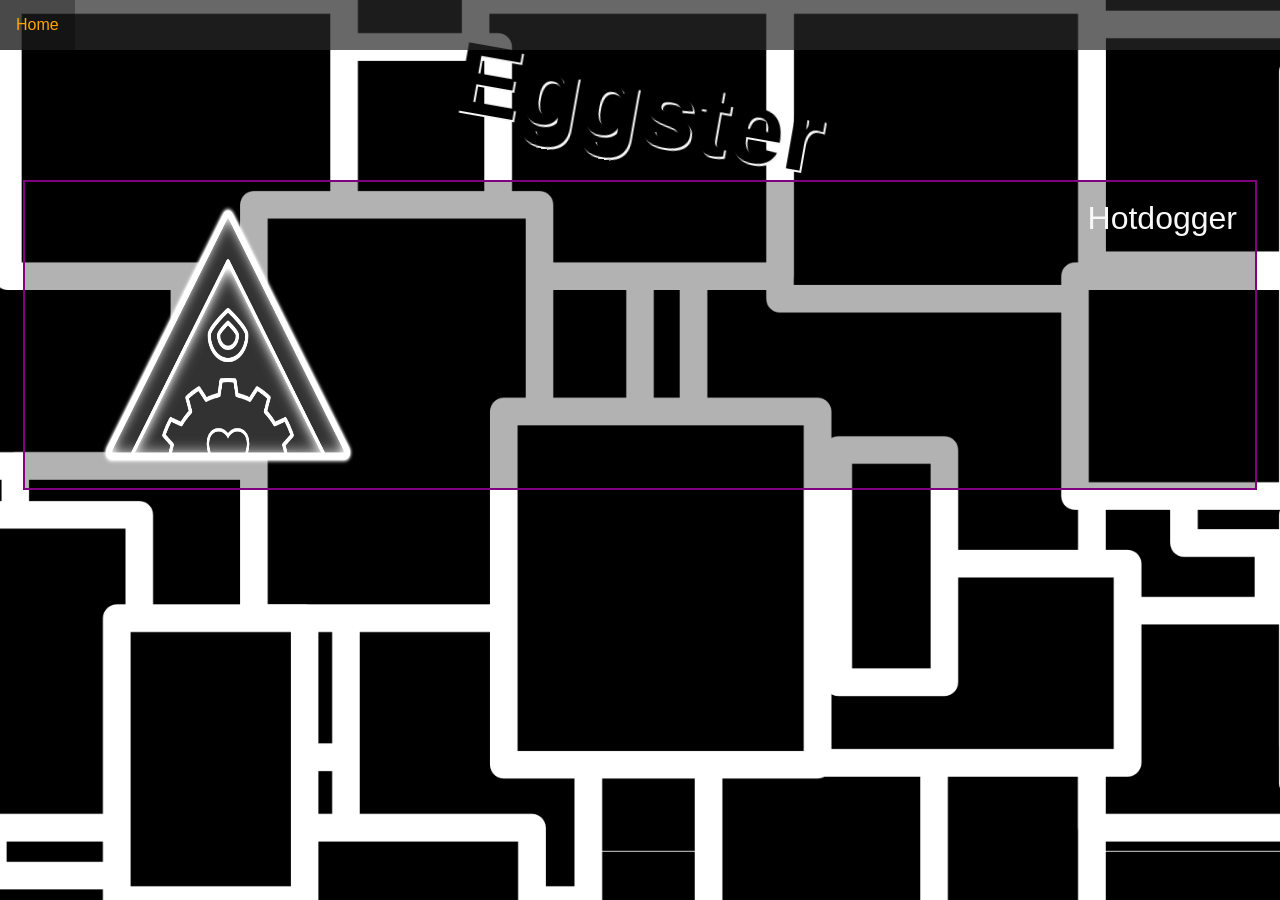
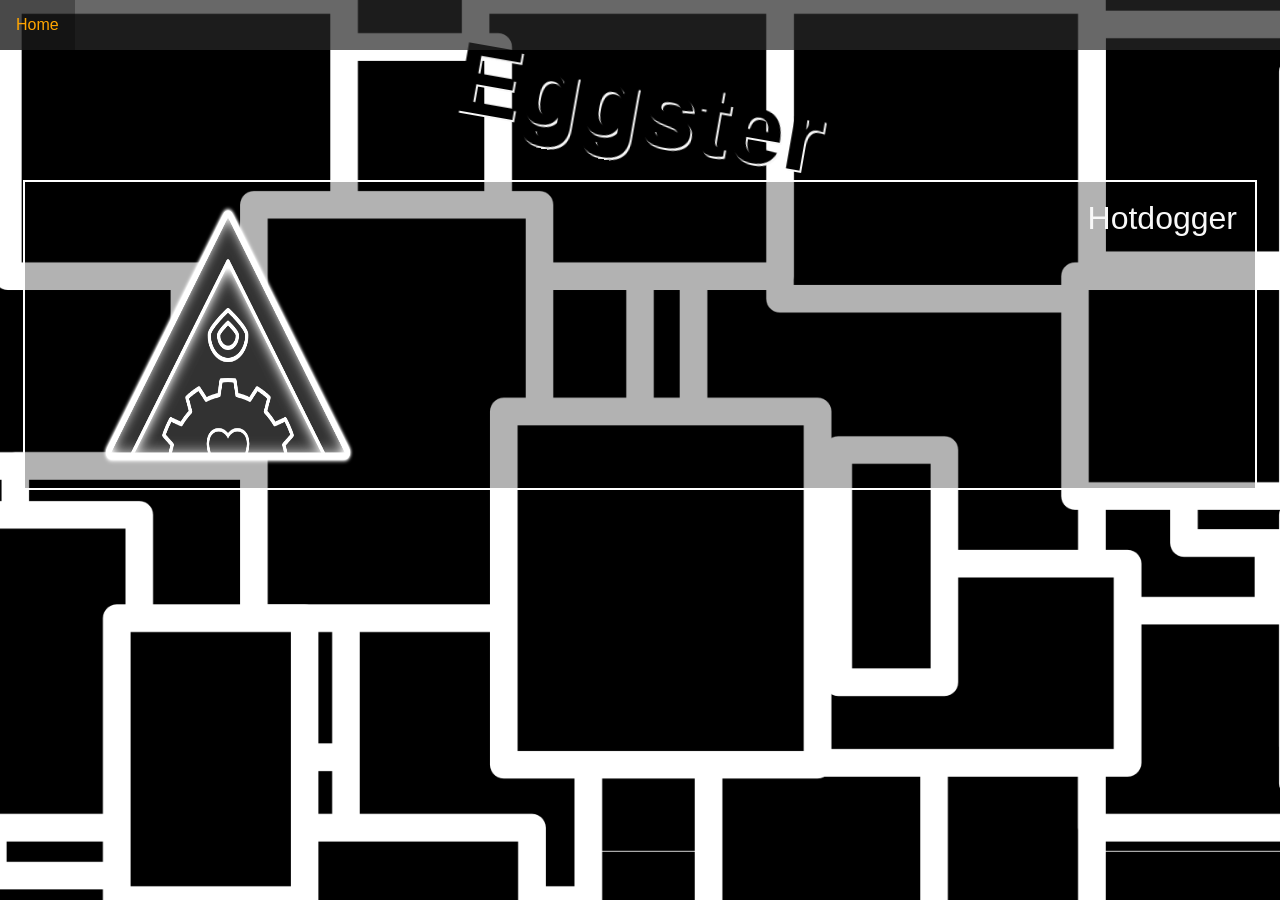
Before and after one commit to Depressino/eggster.club, a Jekyll site: the page built from index.html, in a window 1280 px wide. Built offline with Jekyll 4.4.1, drawn with Linux system fonts in a browser that asks for light colours.

Commit message:
changed to b1g white

```diff
--- a/assets/css/eggster.scss
+++ b/assets/css/eggster.scss
@@ -68,7 +68,7 @@ body {
 	background-color: rgba(0, 0, 0, 0.3);
 	margin: 15px;
 	padding: 3px;
-	border: 2px solid purple;
+	border: 2px solid white;
 
 	p {
 		color: #f8f8f8;
```
